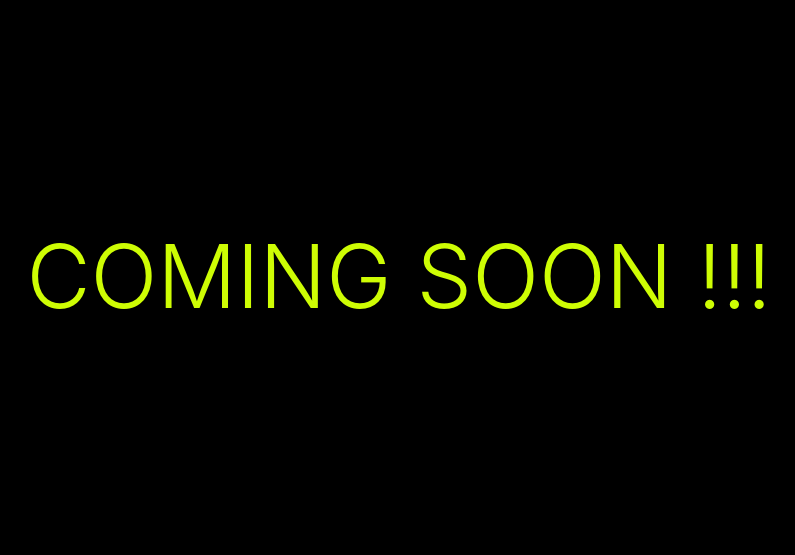
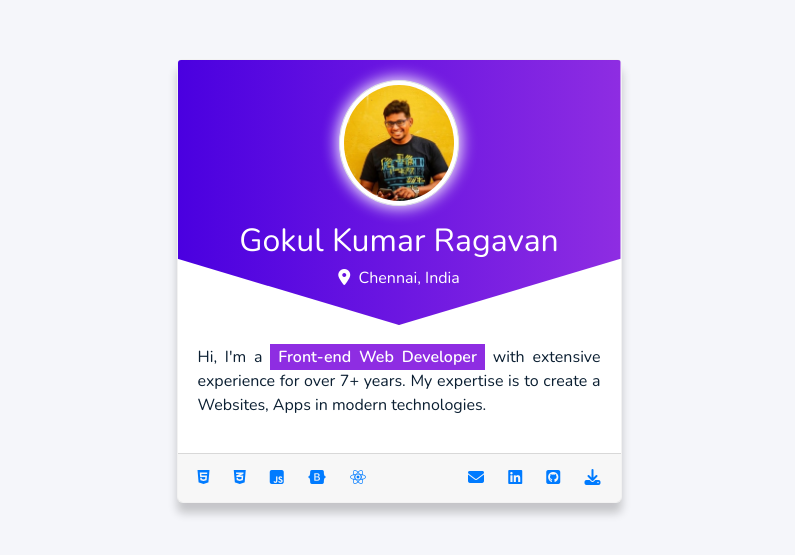
Before and after one commit to gokulkumarr/gokulkumarr.github.io, a plain HTML site: page index.html in a window 1280 px wide. Shown: the part 119-674 px from the top of the page, without its empty margins (241-1036 px from the left). Drawn offline with nearby package versions, Linux system fonts and the light colour scheme.

Commit message:
UI Design Updated

```diff
--- a/css/styles.css
+++ b/css/styles.css
@@ -1,10 +1,56 @@
-body {
-  background: #000;
-  background-image: url("../assets/images/bg.jpg");
-  background-attachment: fixed;
-  background-repeat: repeat;
+@import url("https://fonts.googleapis.com/css2?family=Nunito:wght@200;300;400;600&display=swap");
+
+* {
+  margin: 0;
+  padding: 0;
+  -webkit-box-sizing: border-box;
+  box-sizing: border-box;
 }
 
-h1 {
-  color: #cefd04;
+::selection {
+  background: #8e2de2;
+  color: #fff;
 }
+
+body {
+  width: 100%;
+  /* background-color: #fffa65;*/
+  background: #f5f6fa;
+  color: #0b1f32;
+  font-family: "Nunito", sans-serif;
+}
+
+.top-level {
+  color: #fff;
+  height: 45%;
+  background: #8e2de2; /* fallback for old browsers */
+  background: -webkit-linear-gradient(
+    to right,
+    #4a00e0,
+    #8e2de2
+  ); /* Chrome 10-25, Safari 5.1-6 */
+  background: linear-gradient(
+    to right,
+    #4a00e0,
+    #8e2de2
+  ); /* W3C, IE 10+/ Edge, Firefox 16+, Chrome 26+, Opera 12+, Safari 7+ */
+  -webkit-clip-path: polygon(50% 0%, 100% 0, 100% 75%, 50% 100%, 0% 75%, 0 0);
+  clip-path: polygon(50% 0%, 100% 0, 100% 75%, 50% 100%, 0% 75%, 0 0);
+}
+.top-level img {
+  width: 30%;
+  box-shadow: 0rem 0rem 1rem 0.1rem #fff;
+}
+
+.card-shadow {
+  box-shadow: 0 10px 10px rgb(0 0 0 / 20%);
+  border: 1px solid rgba(0, 0, 0, 0.05);
+  border-radius: 0.375rem;
+}
+
+.card-body b {
+  font-weight: 600;
+  background: #8e2de2;
+  color: #fff;
+  padding: 0.1rem 0.5rem;
+}
--- a/index.html
+++ b/index.html
@@ -3,10 +3,12 @@
   <head>
     <!-- Required meta tags -->
     <meta charset="utf-8" />
-    <meta
-      name="viewport"
-      content="width=device-width, initial-scale=1, shrink-to-fit=no"
-    />
+    <meta name="viewport" content="width=device-width, initial-scale=1, shrink-to-fit=no"/>
+
+    <title>Gokul Kumar Profile</title>
+    <meta name="description" content="Gokul Kumar - CV/Resume" />
+    <meta name="keywords" content="" />
+    <meta name="author" content="gokulkumarr" />
 
     <!-- Bootstrap CSS -->
     <link rel="stylesheet" href="css/bootstrap.min.css" />
@@ -14,13 +16,53 @@
     <!-- Template CSS -->
     <link rel="stylesheet" href="css/styles.css" />
 
-    <title>Gokul's page!</title>
   </head>
   <body>
-    <div class="container-fluid">
-      <div class="row vh-100 align-items-center">
-        <div class="col d-flex justify-content-center">
-          <h1 class="display-2">COMING SOON !!!</h1>
+    <div class="container">
+      <div class="row align-items-center justify-content-center vh-100">
+        <div class="col-xl-5 m-auto mb-5">
+
+          <div class="card card-shadow">
+            <div class="card-header top-level d-block text-center">
+              <img src="assets/images/img.jpg" class="mt-2 mb-3 img-fluid img-thumbnail rounded-circle mx-auto d-block" alt="avatar"/>
+              <h2 class="display-5">Gokul Kumar Ragavan</h2>
+              <h6 class="mb-4"><i class="fas fa-map-marker-alt"></i>&nbsp;&nbsp;Chennai, India</h6>
+            </div>
+            <div class="card-body">
+              <p class="text-justify">
+                Hi, I'm a <b>Front-end Web Developer</b> with extensive
+                experience for over 7+ years. My expertise is to create a
+                Websites, Apps in modern technologies.
+              </p>
+            </div>
+            <div class="card-footer">
+
+              <div class="d-inline-block float-left">
+                <a href="#" class="card-link"><i class="fab fa-html5"></i></a>
+                <a href="#" class="card-link"><i class="fab fa-css3-alt"></i></a>
+                <a href="#" class="card-link"><i class="fab fa-js-square"></i></a>
+                <a href="#" class="card-link"><i class="fab fa-bootstrap"></i></a>
+                <a href="#" class="card-link"><i class="fab fa-react"></i></a>
+              </div>
+
+              <div class="d-inline-block float-right">
+                <a href="mailto:gokitech@gmail.com" class="card-link" data-toggle="tooltip" title="Email" target="_blank">
+					<i class="fas fa-envelope"></i>
+				</a>
+
+                <a href="https://www.linkedin.com/in/gokul-kumar-aa91b179/"class="card-link" data-toggle="tooltip" title="Linkedin" target="_blank">
+					<i class="fab fa-linkedin"></i>
+				</a>
+                <a href="https://github.com/gokulkumarr" class="card-link" data-toggle="tooltip" title="https://github.com/gokulkumarr" target="_blank">
+					<i class="fab fa-github-square"></i>
+				</a>
+                <a href="#" class="card-link" data-toggle="tooltip" title="Download Resume" target="_blank">
+					<i class="fas fa-download"></i>
+				</a>
+              </div>
+
+            </div>
+          </div>
         </div>
       </div>
     </div>
@@ -30,5 +72,9 @@
 
     <!-- Bootstrap -->
     <script src="js/bootstrap.min.js"></script>
+
+    <!-- Font Awesome -->
+    <script src="https://kit.fontawesome.com/2f8fafad1f.js" crossorigin="anonymous"></script>
+
   </body>
 </html>
```
Also changed, not shown: assets/images/img.jpg (added).
